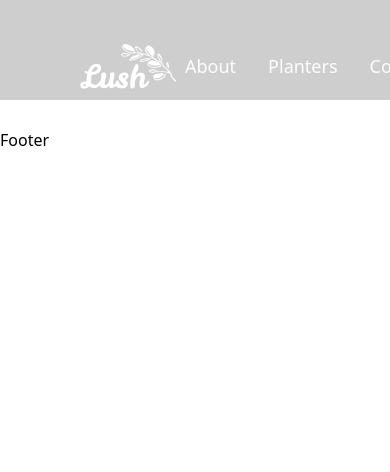
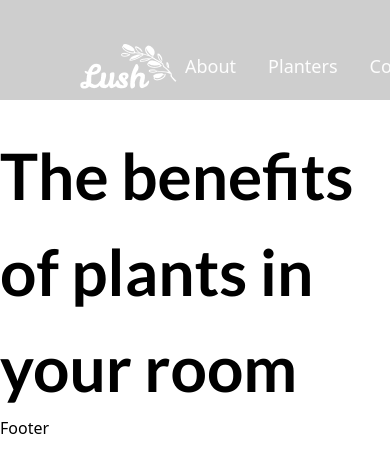
Before and after one commit to Pedro6Miguel/GardenPage, a React (Vite) app: page /1 in a window 390 px wide. Shown: the top 472 px of the page. Built offline with nearby package versions, Linux system fonts and the light colour scheme.

Commit message:
Blog section responsiveness update

```diff
--- a/src/sections/Blog/Blog.tsx
+++ b/src/sections/Blog/Blog.tsx
@@ -16,10 +16,10 @@ export const Blog = () => {
             </div>
         ))}*/}
         <h2 className='text-green capitalize text-center pb-10'>Interesting blog to read</h2>
-        <div className='flex gap-16 max-[1120px]:gap-12'>
+        <div className='flex gap-16 max-[1120px]:gap-12 max-[1120px]:flex-col'>
             {BLOG_DATA.map((data, i) =>(
             <div onClick={() => {navigate(`/${data.id}`);}} className='border-2 flex flex-col justify-between' key={data.id}>
-                <img className='bg-green rounded-[10px] h-[300px] object-cover' src={data.image} alt="" />
+                <img className='bg-green rounded-[10px] h-[300px] object-cover max-[1280px]:h-[240px]' src={data.image} alt="" />
                 <h4 className='text-green pt-2 pb-2'>{data.title}</h4>
                 <h5 className='text-dark pb-4'>{data.description}</h5>
                 <div className='flex justify-between'>
--- a/src/sections/Blog/PostDetails.tsx
+++ b/src/sections/Blog/PostDetails.tsx
@@ -7,7 +7,7 @@ export const PostDetails = () => {
 
   return (
     <div className='pt-32'>
-        <h1>{BLOG_DATA[id].name}</h1>
+        <h1>{BLOG_DATA[id].title}</h1>
     </div>
   )
 }
```
